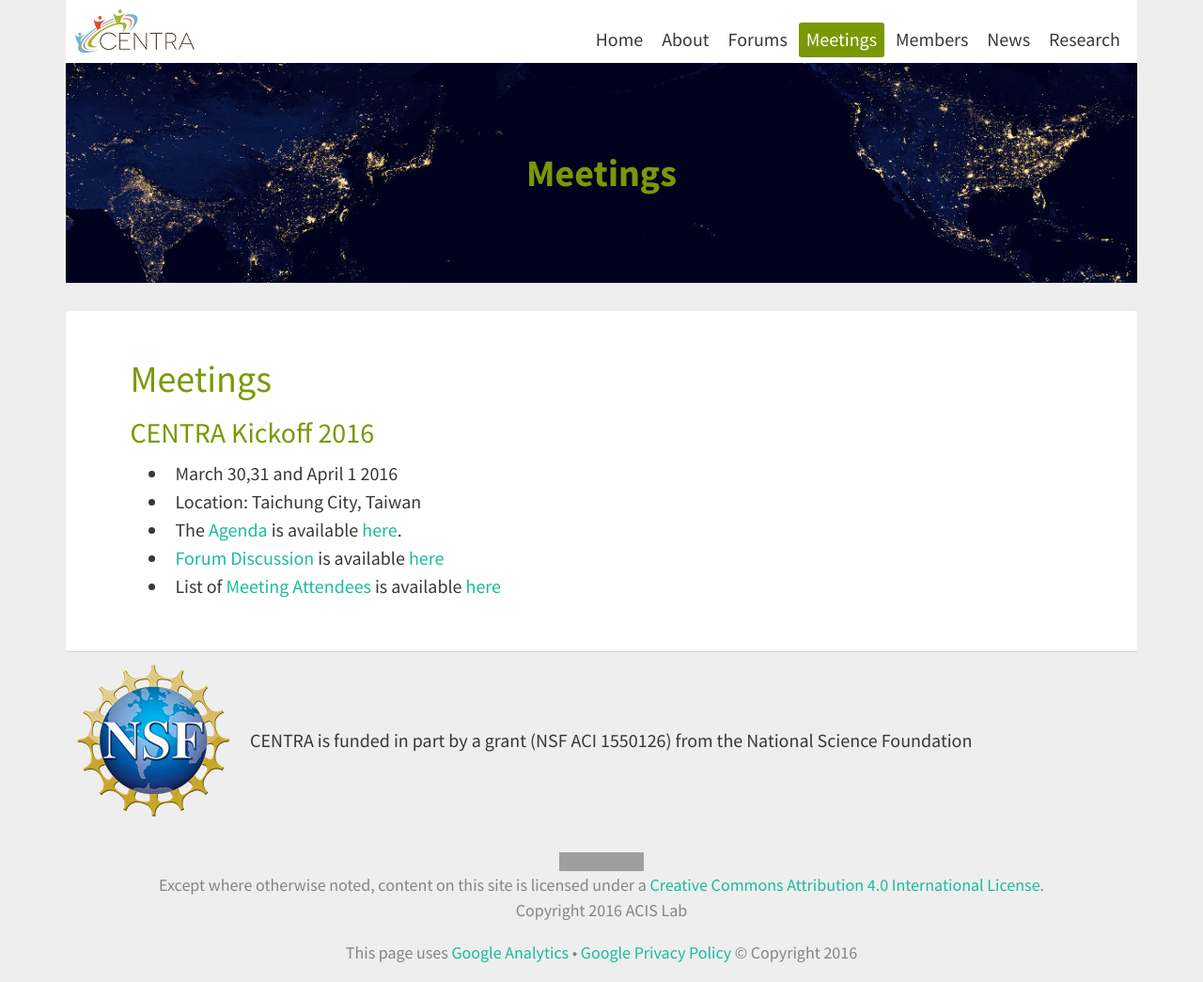
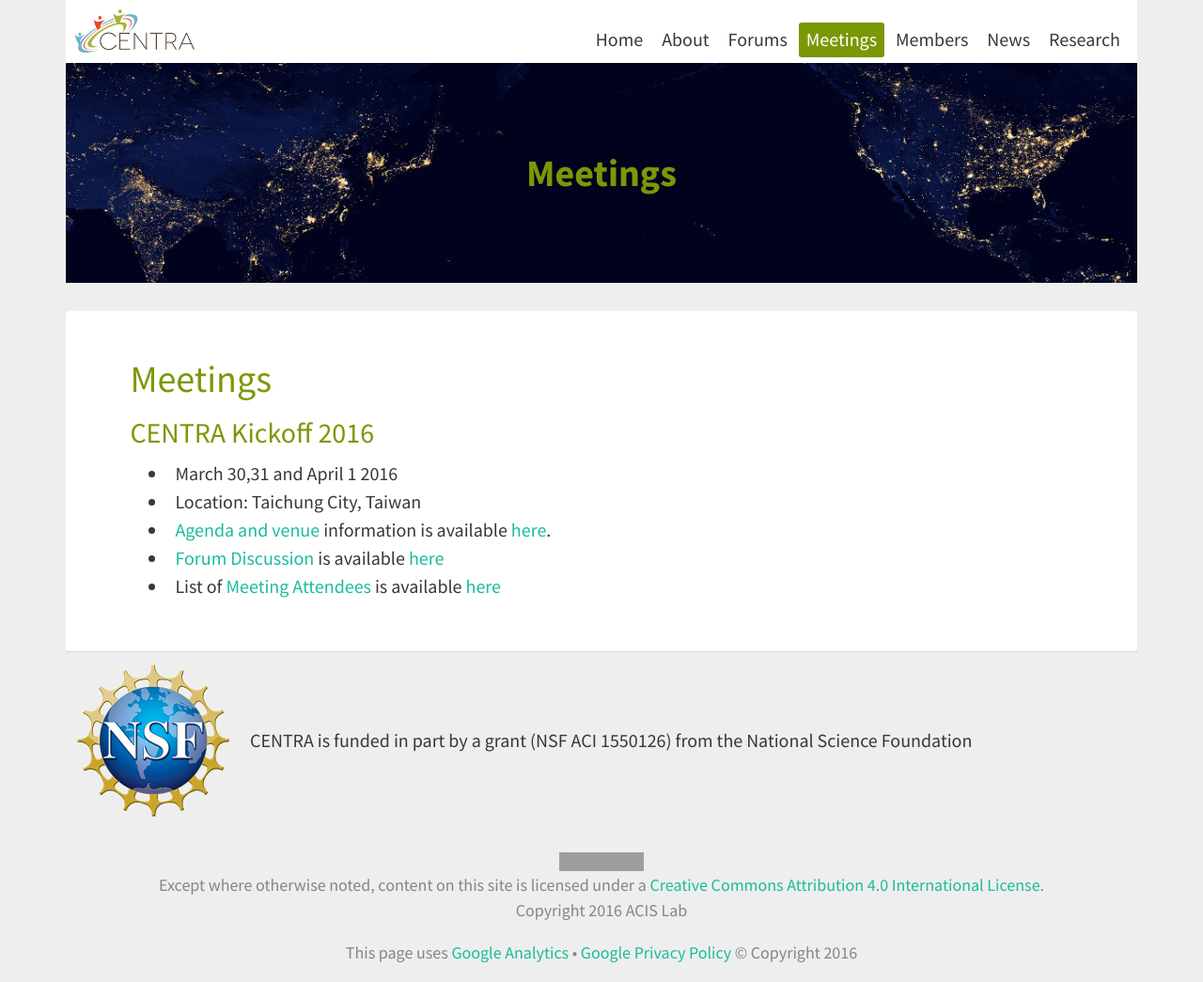
Before and after one commit to hmchou56/centra8, a Jekyll site: the page built from meetings.md, in a window 1280 px wide. Shown: the whole page at 94% size. Built offline with Jekyll 4.4.1, drawn with Linux system fonts in a browser that asks for light colours; nearby versions of some CDN libraries; grey boxes are pictures that could not be loaded.

Commit message:
Change Agenda to Agenda and venue

```diff
--- a/meetings.md
+++ b/meetings.md
@@ -11,6 +11,6 @@ published: true
 ### CENTRA Kickoff 2016
 * March 30,31 and April 1 2016
 * Location: Taichung City, Taiwan
-* The [Agenda](http://event.nchc.org.tw/2016/CECEA/index.php?CONTENT_ID=20) is available [here](http://event.nchc.org.tw/2016/CECEA/index.php?CONTENT_ID=20).
+* [Agenda and venue](http://event.nchc.org.tw/2016/CECEA/index.php?CONTENT_ID=20) information is available [here](http://event.nchc.org.tw/2016/CECEA/index.php?CONTENT_ID=20).
 * [Forum Discussion](https://groups.google.com/forum/#!forum/centrakickoff) is available [here](https://groups.google.com/forum/#!forum/centrakickoff)
 * List of [Meeting Attendees](/meetings/kickoff2016.html) is available [here](/meetings/kickoff2016.html)
```
